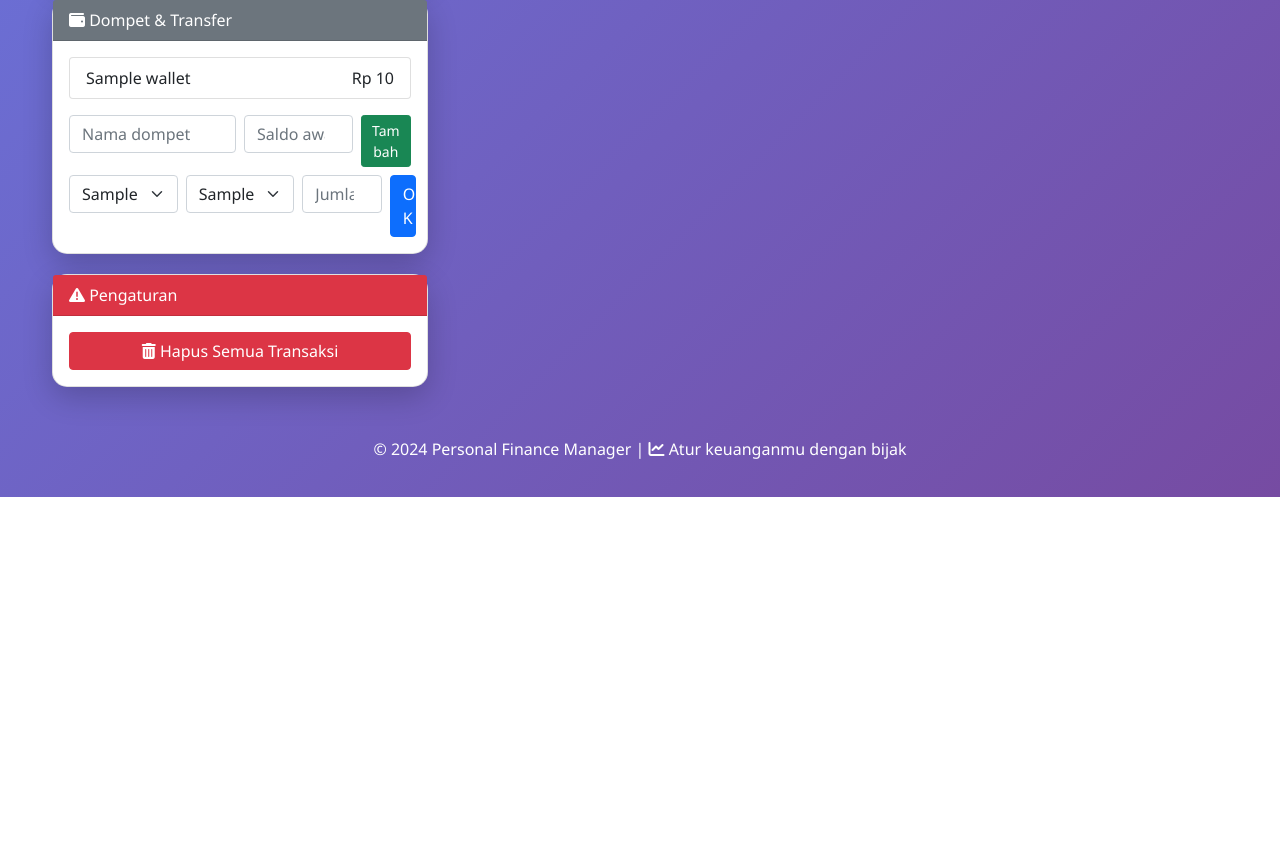
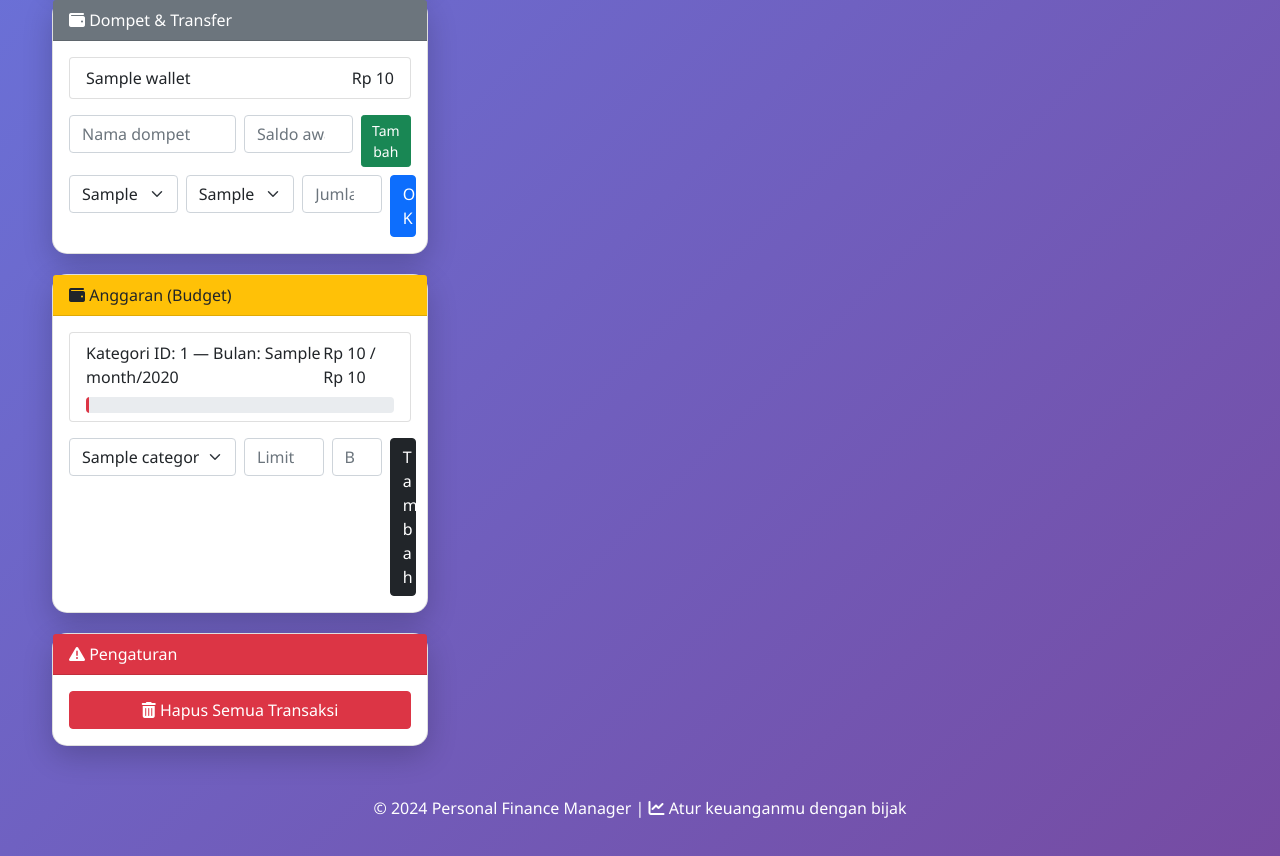
Before and after one commit to MuhammadAzzaRayyan/finance-tracker, a Flask app: template templates/index.html in a window 1280 px wide. Shown: the part 830-1686 px from the top of the page. Before the commit the page ends 1327 px from the top, so only its background shows below. Run offline with Flask 3, Linux system fonts and the light colour scheme; the template is opened without the code that fills it: most values are stand-ins (such as "Sample title", 1, 10 or a date in 2020).

Commit message:
feat: add budgeting + notifications (budget progress, add_budget endpoint)

```diff
--- a/app.py
+++ b/app.py
@@ -76,17 +76,96 @@ def recalculate_wallets(data):
         })
     return computed
 
+def parse_date(dt_str):
+    try:
+        return datetime.strptime(dt_str, '%Y-%m-%d %H:%M:%S')
+    except Exception:
+        return None
+
+def compute_budget_status(data):
+    """Compute spent for each budget and return list with status."""
+    now = datetime.now()
+    budgets = []
+    for b in data.get('budgets', []):
+        cat_id = b.get('category_id')
+        month = b.get('month', now.month)
+        year = b.get('year', now.year)
+        limit = float(b.get('limit', 0))
+        spent = 0.0
+        for t in data.get('transactions', []):
+            if t.get('type') == 'expense' and t.get('category_id') == cat_id:
+                dt = parse_date(t.get('date',''))
+                if not dt:
+                    continue
+                if dt.month == month and dt.year == year:
+                    spent += float(t.get('amount', 0))
+        percent = (spent / limit * 100) if limit > 0 else 0
+        status = 'ok'
+        if limit > 0 and spent >= limit:
+            status = 'over'
+        elif limit > 0 and spent >= 0.9 * limit:
+            status = 'near'
+        budgets.append({
+            'id': b.get('id'),
+            'category_id': cat_id,
+            'limit': limit,
+            'spent': spent,
+            'percent': percent,
+            'month': month,
+            'year': year,
+            'status': status
+        })
+    return budgets
+
 @app.route('/')
 def index():
     data = load_data()
     wallets = recalculate_wallets(data)
     balance = recalculate_balance(data)
+    budgets_status = compute_budget_status(data)
+    # flash notifications for budgets
+    for b in budgets_status:
+        if b['status'] == 'near':
+            flash(f"Anggaran kategori {b['category_id']} mendekati batas: Rp {b['spent']:.0f} / Rp {b['limit']:.0f}", 'warning')
+        elif b['status'] == 'over':
+            flash(f"Anggaran kategori {b['category_id']} terlampaui: Rp {b['spent']:.0f} / Rp {b['limit']:.0f}", 'danger')
     return render_template('index.html',
                          transactions=data['transactions'],
                          balance=balance,
                          categories=data.get('categories', []),
                          wallets=wallets,
-                         budgets=data.get('budgets', []))
+                         budgets=data.get('budgets', []),
+                         budgets_status=budgets_status)
+
+@app.route('/add_budget', methods=['POST'])
+def add_budget():
+    data = load_data()
+    try:
+        category_id = int(request.form.get('category_id', 0))
+    except ValueError:
+        category_id = 0
+    try:
+        limit = float(request.form.get('limit', '0'))
+    except ValueError:
+        limit = 0
+    try:
+        month = int(request.form.get('month', datetime.now().month))
+        year = int(request.form.get('year', datetime.now().year))
+    except ValueError:
+        month = datetime.now().month
+        year = datetime.now().year
+    new_budget = {
+        'id': data.get('next_category_id', 1000),
+        'category_id': category_id,
+        'limit': limit,
+        'month': month,
+        'year': year
+    }
+    data.setdefault('budgets', []).append(new_budget)
+    # increment a standalone id tracker for budgets
+    data['next_category_id'] = data.get('next_category_id', 1000) + 1
+    save_data(data)
+    return redirect(url_for('index'))
 
 @app.route('/add', methods=['POST'])
 def add_transaction():
--- a/templates/index.html
+++ b/templates/index.html
@@ -168,6 +168,45 @@
                     </div>
                 </div>
 
+                <!-- Budgets -->
+                <div class="card mt-3">
+                    <div class="card-header bg-warning text-dark">
+                        <i class="fas fa-wallet"></i> Anggaran (Budget)
+                    </div>
+                    <div class="card-body">
+                        {% if budgets_status %}
+                            <ul class="list-group mb-3">
+                                {% for b in budgets_status %}
+                                    <li class="list-group-item">
+                                        <div class="d-flex justify-content-between">
+                                            <div>Kategori ID: {{ b.category_id }} — Bulan: {{ b.month }}/{{ b.year }}</div>
+                                            <div>Rp {{ "{:,.0f}".format(b.spent) }} / Rp {{ "{:,.0f}".format(b.limit) }}</div>
+                                        </div>
+                                        <div class="progress mt-2">
+                                            <div class="progress-bar {% if b.status=='over' %}bg-danger{% elif b.status=='near' %}bg-warning{% else %}bg-success{% endif %}" role="progressbar" style="width: {{ b.percent|round(0) if b.percent<=100 else 100 }}%"></div>
+                                        </div>
+                                    </li>
+                                {% endfor %}
+                            </ul>
+                        {% else %}
+                            <div class="text-muted">Belum ada anggaran.</div>
+                        {% endif %}
+
+                        <form action="/add_budget" method="POST" class="row g-2">
+                            <div class="col-6">
+                                <select name="category_id" class="form-select">
+                                    {% for c in categories %}
+                                        <option value="{{ c.id }}">{{ c.name }}</option>
+                                    {% endfor %}
+                                </select>
+                            </div>
+                            <div class="col-3"><input name="limit" class="form-control" placeholder="Limit (Rp)" type="number" step="0.01"></div>
+                            <div class="col-2"><input name="month" class="form-control" placeholder="Bln" type="number" min="1" max="12"></div>
+                            <div class="col-1"><button class="btn btn-dark w-100">Tambah</button></div>
+                        </form>
+                    </div>
+                </div>
+
                 <!-- Danger Zone -->
                 <div class="card mt-3">
                     <div class="card-header bg-danger text-white">
```
